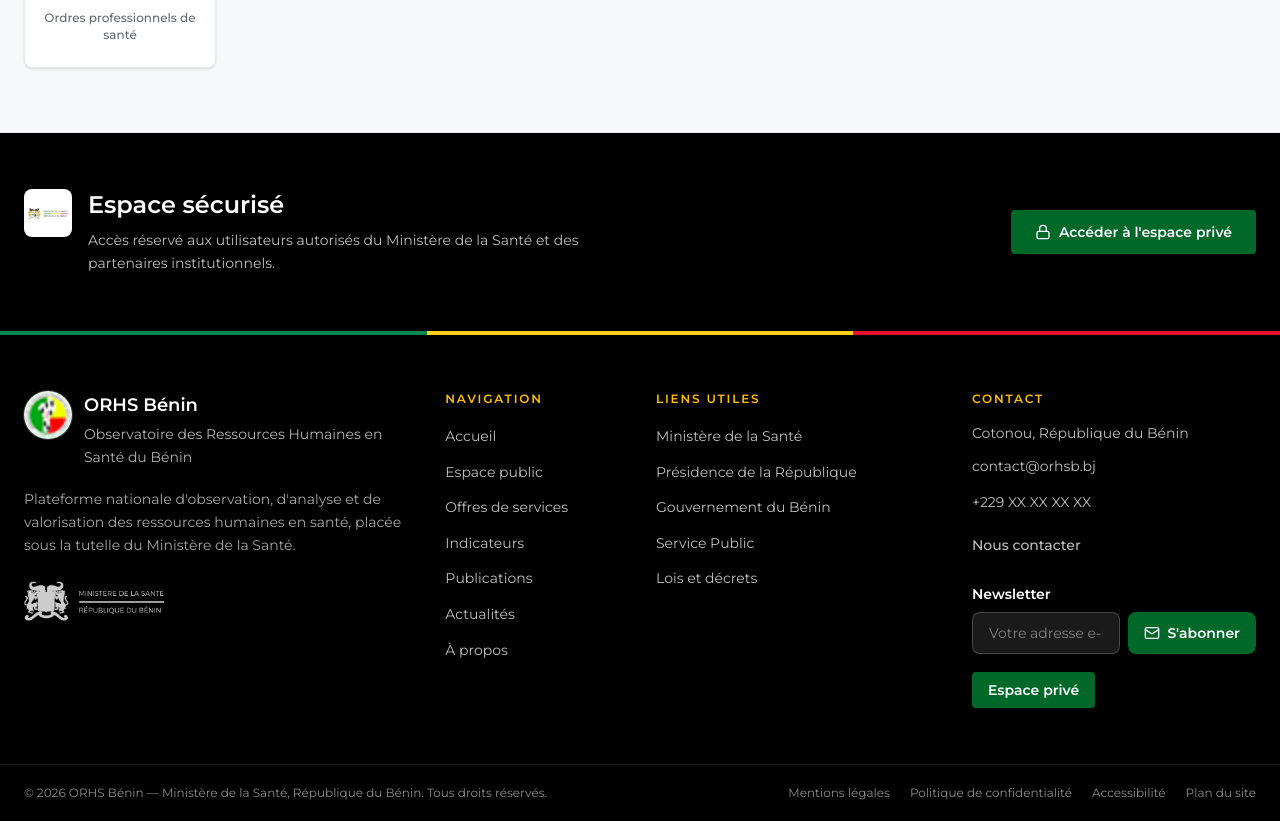
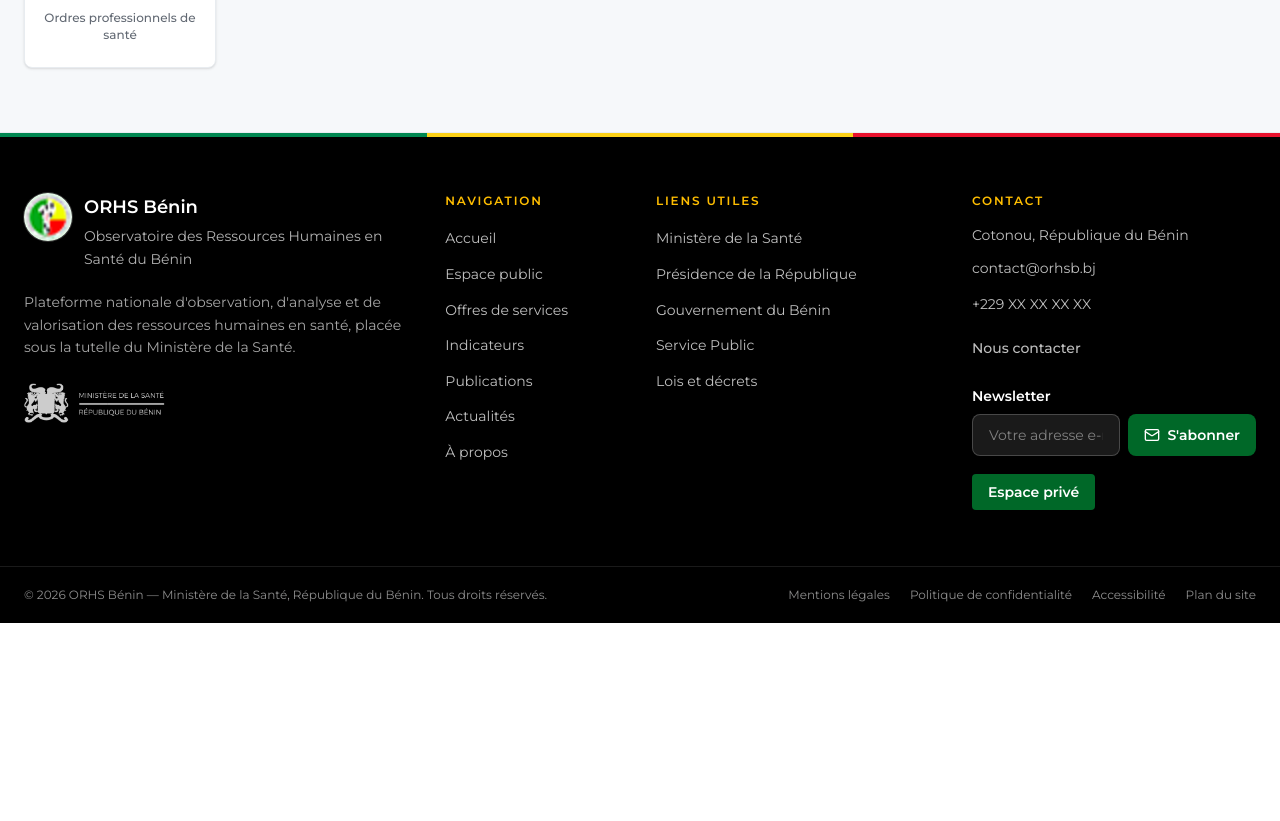
Before and after one commit to freddy2122/orhbs, a React (Vite) app in the folder frontend/: page / in a window 1280 px wide. Shown: the part 5180-6001 px from the top of the page. After the commit the page ends 5803 px from the top, so only its background shows below. Built offline with nearby package versions, Linux system fonts and the light colour scheme; no server answers.

Commit message:
Retirer la section "Espace sécurisé" avant le footer de l'accueil
Co-Authored-By: Claude Sonnet 5 <noreply@anthropic.com>

```diff
--- a/frontend/src/components/sections/SecureAccessSection.tsx
+++ /dev/null
@@ -1,37 +0,0 @@
-import { Lock } from 'lucide-react'
-import { Link } from 'react-router-dom'
-import { LOGOS } from '../../constants/institutional'
-
-export function SecureAccessSection() {
-  return (
-    <section className="bg-institutional-black py-12 sm:py-14">
-      <div className="mx-auto flex max-w-7xl flex-col items-center gap-6 px-4 text-center sm:px-6 md:flex-row md:justify-between md:text-left">
-        <div className="flex max-w-xl items-start gap-4">
-          <div className="flex h-12 w-12 shrink-0 items-center justify-center overflow-hidden rounded-lg bg-white p-1">
-            <img
-              src={LOGOS.ministereSante}
-              alt=""
-              className="h-10 w-auto object-contain"
-            />
-          </div>
-          <div>
-            <h2 className="text-xl font-semibold text-white sm:text-2xl">
-              Espace sécurisé
-            </h2>
-            <p className="mt-2 text-sm leading-relaxed text-white/75">
-              Accès réservé aux utilisateurs autorisés du Ministère de la Santé
-              et des partenaires institutionnels.
-            </p>
-          </div>
-        </div>
-        <Link
-          to="/espace-prive"
-          className="inline-flex shrink-0 items-center gap-2 rounded bg-health-green px-6 py-3 text-sm font-semibold text-white shadow-sm transition-colors hover:bg-[#005a23]"
-        >
-          <Lock className="h-4 w-4" aria-hidden="true" />
-          Accéder à l&apos;espace privé
-        </Link>
-      </div>
-    </section>
-  )
-}
--- a/frontend/src/pages/HomePage.tsx
+++ b/frontend/src/pages/HomePage.tsx
@@ -6,7 +6,6 @@ import { MissionSection } from '../components/sections/MissionSection'
 import { NewsEventsSection } from '../components/sections/NewsEventsSection'
 import { PartnersSection } from '../components/sections/PartnersSection'
 import { PublicationsSection } from '../components/sections/PublicationsSection'
-import { SecureAccessSection } from '../components/sections/SecureAccessSection'
 import { TrainingInstitutionsSection } from '../components/sections/TrainingInstitutionsSection'
 
 export function HomePage() {
@@ -21,7 +20,6 @@ export function HomePage() {
       <TrainingInstitutionsSection />
       <NewsEventsSection />
       <PartnersSection />
-      <SecureAccessSection />
     </main>
   )
 }
```
